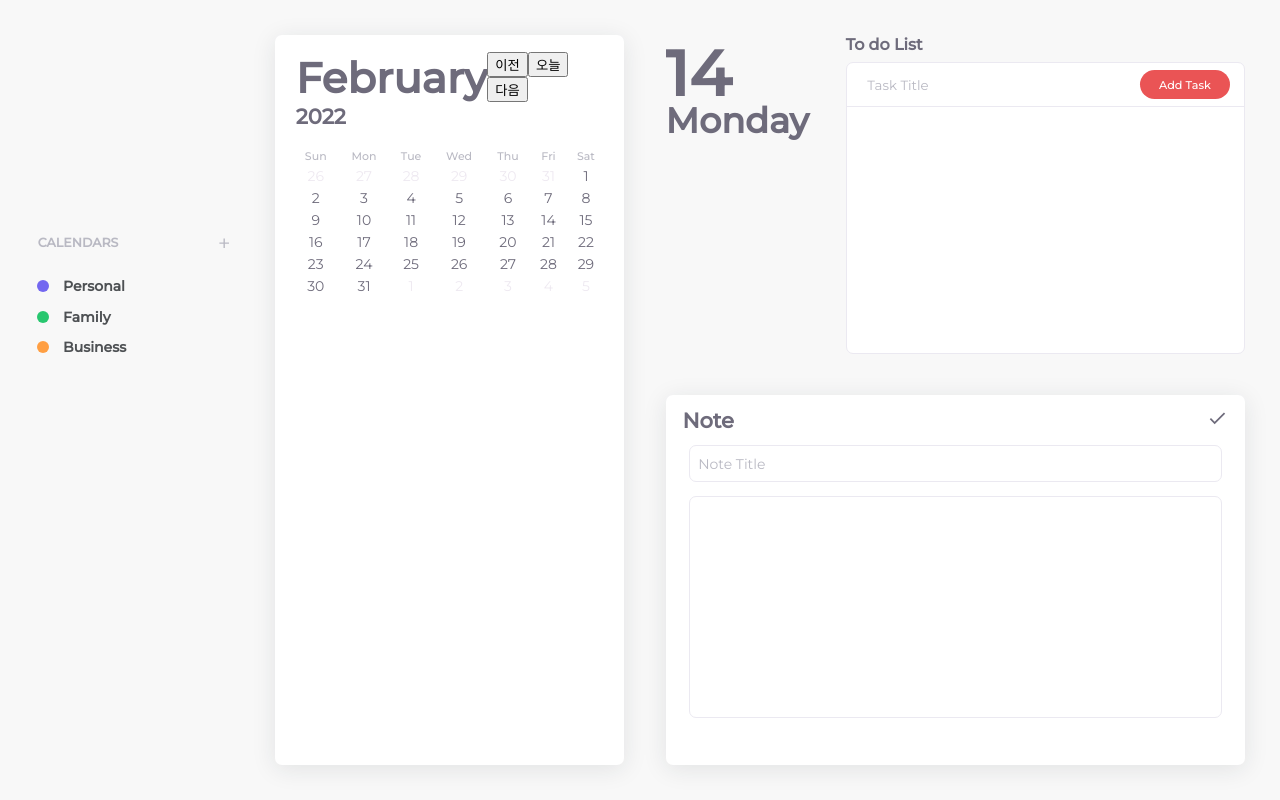
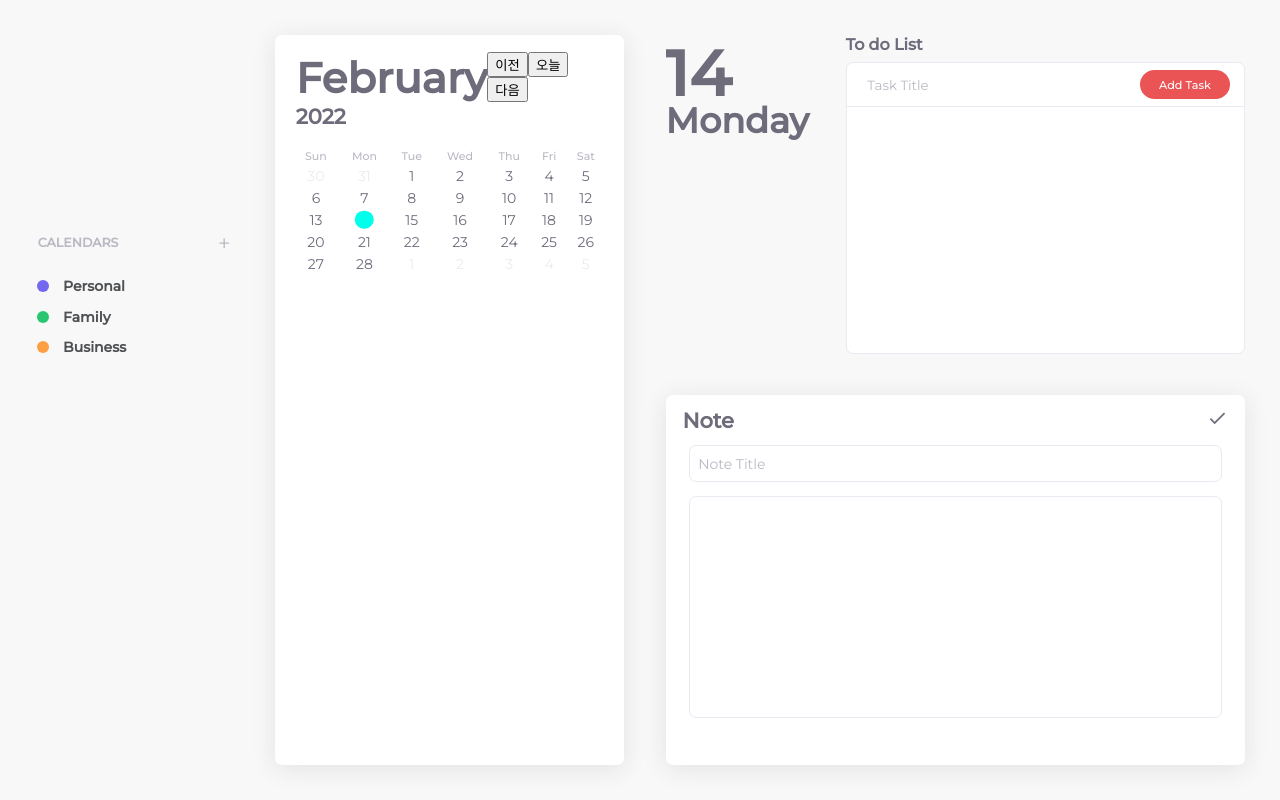
Before and after one commit to joan-KIM/diary, a React (Create React App) app: page / in a window 1280 px wide. Built offline with nearby package versions, Linux system fonts and the light colour scheme.

Commit message:
커닝금지

```diff
--- a/src/App.css
+++ b/src/App.css
@@ -311,6 +311,23 @@ body{
   text-align: center;
 }
 
+.calendar td {
+  cursor: pointer;
+}
+.calendar .selected {
+  position: relative;
+}
+.calendar .selected::before {
+  content: '';
+  background: rgb(0, 255, 234);
+  position: absolute;
+  top: 50%;
+  left: 50%;
+  width: 2ch;
+  height: 2ch;
+  border-radius: 50%;
+  transform: translate(-50%, -50%);
+}
 .row-day{
   color: #B9B9C3;
   font-size: 11px;
--- a/src/App.js
+++ b/src/App.js
@@ -2,7 +2,7 @@ import React, {useState} from "react";
 import './App.css';
 import Monthly from "./components/Monthly";
 import Daily from "./components/Daily";
-import {today, toDate} from "./utils/date"
+import {today} from "./utils/date"
 import { uuid } from "./utils/uuid";
 
 function App() {
@@ -26,7 +26,7 @@ function App() {
   const [date, setDate] = useState(today());
 
   const changeHandler = (value) => {
-    setDate(toDate(new Date(value)));
+    setDate(value);
   }
 
   const update = (date, tasks, note) => {
--- a/src/components/Calendar.jsx
+++ b/src/components/Calendar.jsx
@@ -5,7 +5,7 @@ export default function Calendar({date, changeHandler}){
     return (
         <div className='calendar-section' >
             <div className='calendar-container'>
-               <DatePicker date={date} changeHandler={changeHandler}></DatePicker>
+               <DatePicker selectedDate={date} changeHandler={changeHandler}></DatePicker>
             </div>
         </div>
     )
--- /dev/null
+++ b/src/components/DatePicker/Day.jsx
@@ -0,0 +1,18 @@
+import React from 'react';
+import classNames from 'classnames';
+import { today } from '../../utils/date';
+
+export default function Day({date, value, isNext, isPrev, selectedDate, event, onClick}) {
+  return <td
+      className={classNames({
+          'prev-month': isPrev,
+          'next-month': isNext,
+          'today': today() === value,
+          'selected': selectedDate === value,
+      })}
+      onClick={() => onClick(value)}
+  >
+      {date}
+      {/* {event && <Circle color={event.color} />} */}
+  </td>
+}
--- /dev/null
+++ b/src/components/DatePicker/Week.jsx
@@ -0,0 +1,23 @@
+import React from 'react';
+import Day from './Day';
+import { DAY_LIST } from './constants';
+import { toDate } from '../../utils/date';
+
+export default function Week({startDate, startDay, endDate, endDay, isFirst, year, month, selectedDate, onClick}) {
+  const days = DAY_LIST.map((_, day) => {
+    let date = startDate + day;
+    const isPrev = isFirst && day < startDay;
+    const isNext = !isFirst && date > endDate;
+    if (isFirst && !isPrev) {
+      date = 1 + day - startDay;
+    }
+    if (isNext) {
+      date = day - endDay;
+    }
+
+    const value = toDate(new Date(year, month + (isNext ? 1 : 0) + (isPrev ? -1 : 0), date));
+    return <Day date={date} value={value} selectedDate={selectedDate} onClick={onClick} isPrev={isPrev} isNext={isNext} />
+  });
+
+  return <tr>{days}</tr>
+}
--- /dev/null
+++ b/src/components/DatePicker/constants.js
@@ -0,0 +1 @@
+export const DAY_LIST = ['Sun', 'Mon', 'Tue', 'Wed', 'Thu', 'Fri', 'Sat'];
--- a/src/components/DatePicker/index.jsx
+++ b/src/components/DatePicker/index.jsx
@@ -1,26 +1,52 @@
 import React from "react";
-import {toDateObj, enMonth} from '../../utils/date'
+import {toDateObj, enMonth, toDate, today} from '../../utils/date';
+import { DAY_LIST } from "./constants";
+import Week from "./Week";
 
-export default function DatePicker({date, changeHandler}){
-    const dateObj = toDateObj(date);
+export default function DatePicker({selectedDate, changeHandler}){
+    const dateObj = toDateObj(selectedDate);
     const year = dateObj.getFullYear();
-    const month = enMonth(dateObj.getMonth());
+    const month = dateObj.getMonth();
+
+    const startDay = new Date(year, month, 1).getDay();
+    const endDay = new Date(year, month + 1, 0).getDay();
+    const endDate = new Date(year, month + 1, 0).getDate();
+
+    const weekNum = (endDate > 28 ? 5 : 4) + (startDay > endDay ? 1 : 0);
+
+    const weeks = Array.from({length: weekNum}, ((_, week) => {
+        const isFirst = week === 0;
+        const startDate = isFirst
+            ? new Date(year, month, 0).getDate() - startDay + 1
+            : 8 - startDay + (week - 1) * 7;
+        return <Week
+            startDate={startDate}
+            isFirst={isFirst}
+            startDay={startDay}
+            endDay={endDay}
+            endDate={endDate}
+            year={year}
+            month={month}
+            selectedDate={selectedDate}
+            onClick={changeHandler}
+        />
+    }));
 
     return (
         <>
             <div className='calendar-header'>
                 <div>
-                    <p className='month'>{month}</p>
+                    <p className='month'>{enMonth(month)}</p>
                     <p className='year'>{year}</p>
                 </div>
                 <div className='button-group'>
-                    <button className='prev-btn'>
+                    <button className='prev-btn' onClick={() => changeHandler(toDate(new Date(year, month-1, dateObj.getDate())))}>
                     이전
                     </button>
-                    <button className='today-btn'>
+                    <button className='today-btn' onClick={() => changeHandler(today())}>
                     오늘
                     </button>
-                    <button className='next-btn'>
+                    <button className='next-btn' onClick={() => changeHandler(toDate(new Date(year, month+1, dateObj.getDate())))}>
                     다음
                     </button>
                 </div>
@@ -28,68 +54,9 @@ export default function DatePicker({date, changeHandler}){
 
             <table className='calendar'>
                 <tr className='row-day'>
-                    <td>Sun</td>
-                    <td>Mon</td>
-                    <td>Tue</td>
-                    <td>Wed</td>
-                    <td>Thu</td>
-                    <td>Fri</td>
-                    <td>Sat</td>
+                    {DAY_LIST.map(day => <td>{day}</td>)}
                 </tr>
-                <tr>
-                    <td className='prev-month'>26</td>
-                    <td className='prev-month'>27</td>
-                    <td className='prev-month'>28</td>
-                    <td className='prev-month'>29</td>
-                    <td className='prev-month'>30</td>
-                    <td className='prev-month'>31</td>
-                    <td>1</td>
-                </tr>
-                <tr>
-                    <td>2</td>
-                    <td>3</td>
-                    <td>4</td>
-                    <td>5</td>
-                    <td>6</td>
-                    <td>7</td>
-                    <td>8</td>
-                </tr>
-                <tr>
-                    <td>9</td>
-                    <td>10</td>
-                    <td>11</td>
-                    <td>12</td>
-                    <td>13</td>
-                    <td>14</td>
-                    <td>15</td>
-                </tr>
-                <tr>
-                    <td>16</td>
-                    <td>17</td>
-                    <td>18</td>
-                    <td>19</td>
-                    <td>20</td>
-                    <td>21</td>
-                    <td>22</td>
-                </tr>
-                <tr>
-                    <td>23</td>
-                    <td>24</td>
-                    <td>25</td>
-                    <td>26</td>
-                    <td>27</td>
-                    <td>28</td>
-                    <td>29</td>
-                </tr>
-                <tr>
-                    <td>30</td>
-                    <td>31</td>
-                    <td className='next-month'>1</td>
-                    <td className='next-month'>2</td>
-                    <td className='next-month'>3</td>
-                    <td className='next-month'>4</td>
-                    <td className='next-month'>5</td>
-                </tr>
+                {weeks}
             </table>
                 {/* <input type='datetime-local' onChange={e => changeHandler(e.target.value)}></input> */}
         </>
```
